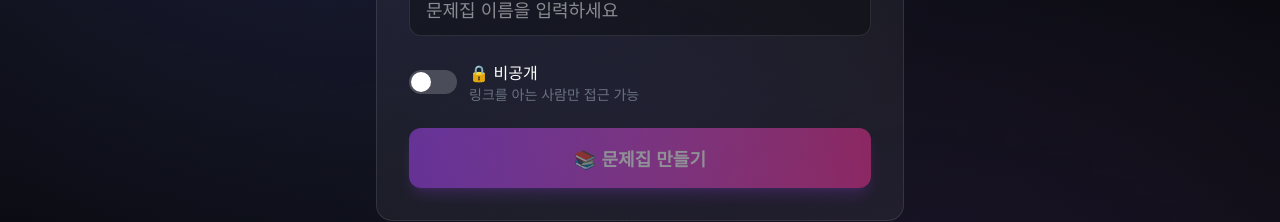
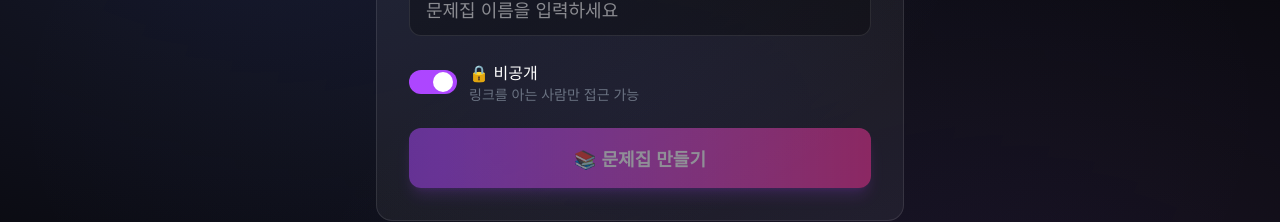
Before and after one commit to Sapple619/music-quiz, a Next.js app: page /create-book in a window 1280 px wide. Shown: the part 291-513 px from the top of the page. Built offline with nearby package versions, Linux system fonts and the light colour scheme; no server answers.

Commit message:
inital state become private

```diff
--- a/src/app/create-book/page.tsx
+++ b/src/app/create-book/page.tsx
@@ -9,7 +9,7 @@ import { User } from 'firebase/auth';
 export default function CreateBookPage() {
     const router = useRouter();
     const [title, setTitle] = useState('');
-    const [isPrivate, setIsPrivate] = useState(false);
+    const [isPrivate, setIsPrivate] = useState(true);
     const [loading, setLoading] = useState(false);
     const [user, setUser] = useState<User | null>(null);
 
```
